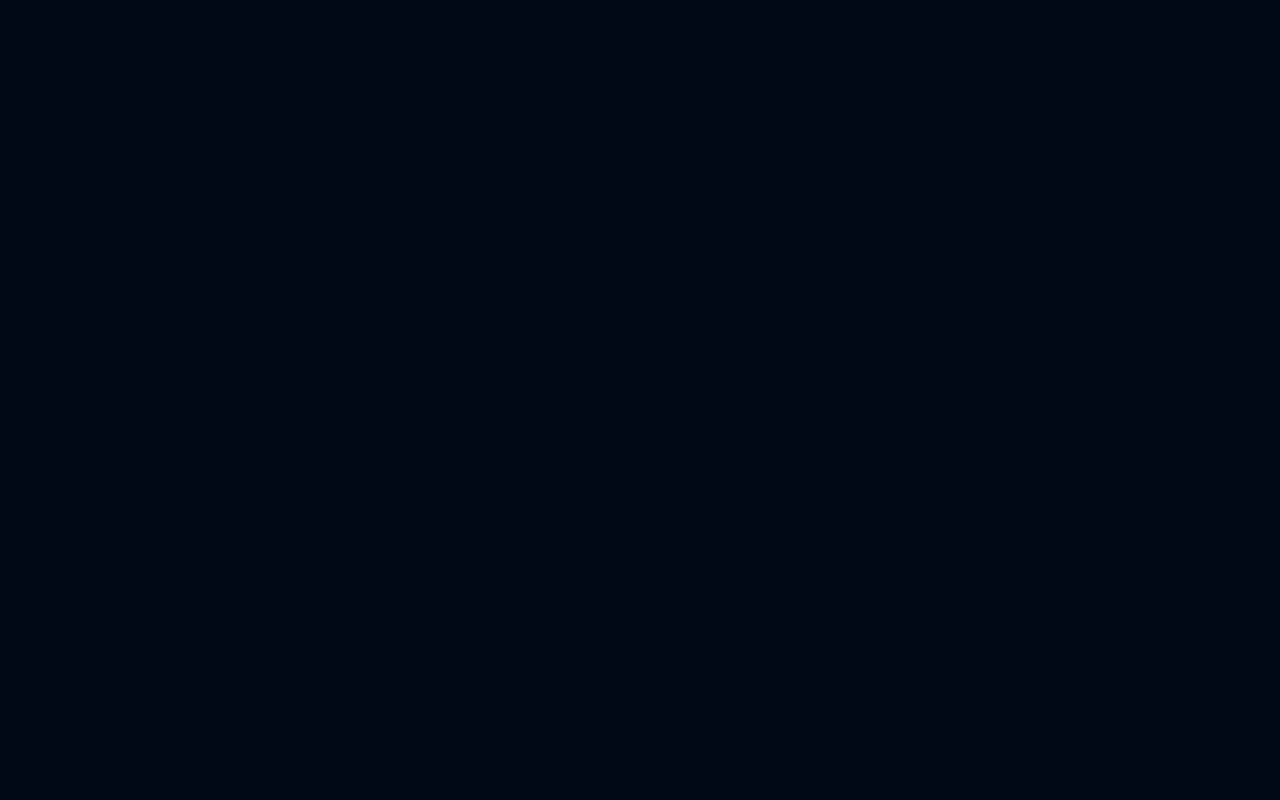
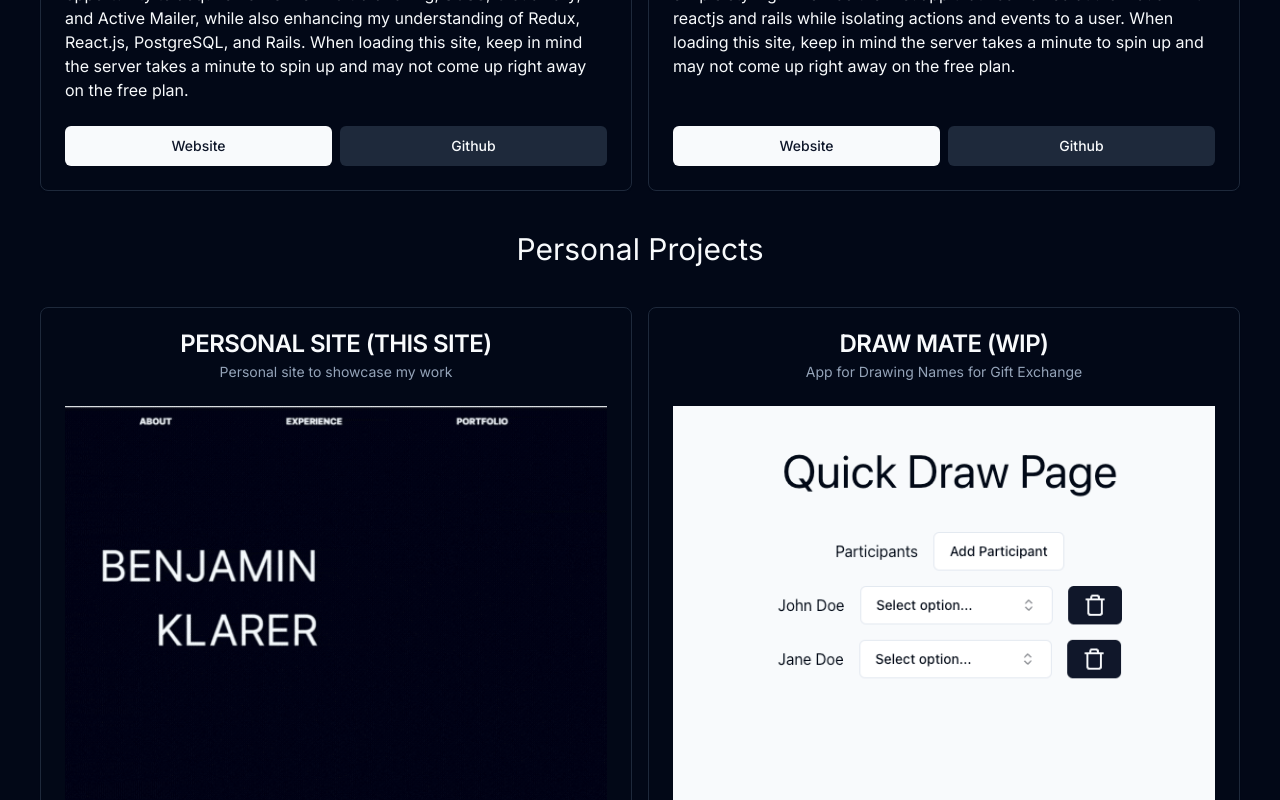
Before and after one commit to bklarer/personal-site, a Next.js app: page /portfolio in a window 1280 px wide. Shown: the part 1720-2520 px from the top of the page. Before the commit the page ends 976 px from the top, so only its background shows below. Built offline with nearby package versions, Linux system fonts and the light colour scheme.

Commit message:
Adjust project page

```diff
--- a/app/layout.tsx
+++ b/app/layout.tsx
@@ -25,14 +25,11 @@ export default function RootLayout({
   sheet?: React.ReactNode;
 }) {
   return (
-    <html lang="en">
+    <html lang="en" className="bg-background">
       <head />
 
       <body
-        className={cn(
-          inter.className,
-          "bg-background mt-[100px] md:mt-16 px-5 md:px-10"
-        )}
+        className={cn(inter.className, "mt-[100px] md:mt-16 px-5 md:px-10")}
       >
         <ThemeProvider attribute="class" defaultTheme="dark">
           <Header />
--- a/components/PortfolioCard.tsx
+++ b/components/PortfolioCard.tsx
@@ -21,6 +21,8 @@ interface PortfolioProps {
   alt: string;
   website: string;
   github: string;
+  github2?: string;
+  privateRepo?: boolean;
 }
 
 const PortfolioCard = ({
@@ -33,6 +35,8 @@ const PortfolioCard = ({
   alt,
   website,
   github,
+  github2,
+  privateRepo = false,
 }: PortfolioProps) => {
   const openWindow = (link: string) => {
     window.open(link, "_blank");
@@ -57,19 +61,31 @@ const PortfolioCard = ({
       </CardContent>
       <CardFooter className="mt-auto">
         {" "}
+        {privateRepo ? (
+          <div>Private</div>
+        ) : (
           <div className="flex gap-2 w-full">
-          {" "}
-          <Button onClick={() => openWindow(website)} className="flex-1">
+            <div className="flex-1">
+              <Button className="w-full" onClick={() => openWindow(website)}>
                 Website
-          </Button>{" "}
+              </Button>
+            </div>
+            <div className="flex flex-1 gap-2">
               <Button
+                className="w-full"
                 onClick={() => openWindow(github)}
                 variant="secondary"
-            className="flex-1"
               >
-            Github
+                Github {github2 && "1"}
               </Button>
+              {github2 && (
+                <Button variant="secondary" className="w-full">
+                  Github 2
+                </Button>
+              )}
             </div>
+          </div>
+        )}
       </CardFooter>
     </Card>
   );
--- a/components/PortfolioGrid.tsx
+++ b/components/PortfolioGrid.tsx
@@ -1,48 +1,14 @@
 import PortfolioCard from "@/components/PortfolioCard";
+import personalPortfolio from "../data/projects/personal-projects.json";
 
-const portfolio = [
-  {
-    title: "Personal Site (this site)",
-    description: "Personal site to showcase my work",
-    image: "/personal-site.gif",
-    username: null,
-    password: null,
-    notes:
-      "I created this site to showcase a little about myself and share my journey into software engineering. I created a minimalistic design to show small pieces of what I have learned from my professional experience in programming. I used Next.js, Tailwind CSS, and TypeScript to build this site and deployed it to vercel.",
-    alt: "Personal Site Photo",
-    website: "https://benjaminklarer.com",
-    github: "https://github.com/bklarer/personal-site",
-  },
-  {
-    title: "Firm Management App",
-    description: "Schedule Tasks within a firm",
-    image: "/firm-management.png",
-    username: "testing",
-    password: "test",
-    notes:
-      "For my capstone project at Flatiron School, I developed an internal management application aimed at improving task assignment processes within an organization. This project afforded me the opportunity to acquire new skills in Git branching, SCSS, Cloudinary, and Active Mailer, while also enhancing my understanding of Redux, React.js, PostgreSQL, and Rails. When loading this site, keep in mind the server takes a minute to spin up and may not come up right away on the free plan.",
-    alt: "Firm Management App Photo",
-    website: "https://firm-management.onrender.com/",
-    github: "https://github.com/bklarer/firm-management",
-  },
-  {
-    title: "Event App",
-    description: "App to schedule events and see who is going",
-    image: "/event-app.png",
-    username: "testing",
-    password: "test",
-    notes:
-      "I created an event app during my attendance at Flatiron School to create events and track attendance. Through this app I learned global state management with Redux and used Bootstrap for some simple styling. This was the first app that I combined authorization with reactjs and rails while isolating actions and events to a user. When loading this site, keep in mind the server takes a minute to spin up and may not come up right away on the free plan.",
-    alt: "Event App Photo",
-    website: "https://event-app-26zc.onrender.com/",
-    github: "https://github.com/bklarer/event-app",
-  },
-];
+//TODO: Optimize photos and change format
 
 const PortfolioGrid = () => {
   return (
-    <div className="grid gap-4 sm:grid-cols-2 lg:grid-cols-3 grid-flow-row lg:mt-[150px] mt-[50px]">
-      {portfolio.map((project, index) => {
+    <div className="lg:mt-[150px] mt-[50px]">
+      <h2 className="text-3xl text-center">Commercial Projects</h2>
+      <div className="grid gap-4 sm:grid-cols-2 2xl:grid-cols-4 grid-flow-row mt-10">
+        {personalPortfolio.map((project, index) => {
           return (
             <PortfolioCard
               key={index}
@@ -55,9 +21,33 @@ const PortfolioGrid = () => {
               alt={project.alt}
               website={project.website}
               github={project.github}
+              github2={project.github2}
+              privateRepo={project.privateRepo}
             />
           );
         })}
+      </div>
+      <h2 className="text-3xl text-center mt-10">Personal Projects</h2>
+      <div className="grid gap-4 sm:grid-cols-2 2xl:grid-cols-4 grid-flow-row mt-10">
+        {personalPortfolio.map((project, index) => {
+          return (
+            <PortfolioCard
+              key={index}
+              title={project.title}
+              description={project.description}
+              image={project.image}
+              username={project.username}
+              password={project.password}
+              notes={project.notes}
+              alt={project.alt}
+              website={project.website}
+              github={project.github}
+              github2={project.github2}
+              privateRepo={project.privateRepo}
+            />
+          );
+        })}
+      </div>
     </div>
   );
 };
--- /dev/null
+++ b/data/projects/personal-projects.json
@@ -0,0 +1,51 @@
+[
+  {
+    "title": "Personal Site (this site)",
+    "description": "Personal site to showcase my work",
+    "image": "/personal-site.gif",
+    "username": null,
+    "password": null,
+    "notes": "I created this site to showcase a little about myself and share my journey into software engineering. I created a minimalistic design to show small pieces of what I have learned from my professional experience in programming. I used Next.js, Tailwind CSS, and TypeScript to build this site and deployed it to vercel.",
+    "alt": "Personal Site Photo",
+    "website": "https://benjaminklarer.com",
+    "github": "https://github.com/bklarer/personal-site",
+    "privateRepo": false
+  },
+  {
+    "title": "Draw Mate (WIP)",
+    "description": "App for Drawing Names for Gift Exchange",
+    "image": "/draw-mate.png",
+    "username": null,
+    "password": null,
+    "notes": "The app is a work in progress and is being built to help people draw names for gift exchanges. I am using Next.js, Shadcn, Tailwind CSS, and TypeScript to build the frontend. The backend is being build with Rails and PostgreSQL. I am using Render to deploy the backend and Vercel to deploy the frontend. The project is still in the early stages but most of the backend is done, and I'm starting on the frontend.",
+    "alt": "Personal Site Photo",
+    "website": "https://draw-mate.vercel.app/",
+    "github": "https://github.com/bklarer/draw-mate-frontend",
+    "github2": "https://github.com/bklarer/draw-mate-api",
+    "privateRepo": false
+  },
+  {
+    "title": "Firm Management App",
+    "description": "Schedule Tasks within a firm",
+    "image": "/firm-management.png",
+    "username": "testing",
+    "password": "test",
+    "notes": "For my capstone project at Flatiron School, I developed an internal management application aimed at improving task assignment processes within an organization. This project afforded me the opportunity to acquire new skills in Git branching, SCSS, Cloudinary, and Active Mailer, while also enhancing my understanding of Redux, React.js, PostgreSQL, and Rails. When loading this site, keep in mind the server takes a minute to spin up and may not come up right away on the free plan.",
+    "alt": "Firm Management App Photo",
+    "website": "https://firm-management.onrender.com/",
+    "github": "https://github.com/bklarer/firm-management",
+    "privateRepo": false
+  },
+  {
+    "title": "Event App",
+    "description": "App to schedule events and see who is going",
+    "image": "/event-app.png",
+    "username": "testing",
+    "password": "test",
+    "notes": "I created an event app during my attendance at Flatiron School to create events and track attendance. Through this app I learned global state management with Redux and used Bootstrap for some simple styling. This was the first app that I combined authorization with reactjs and rails while isolating actions and events to a user. When loading this site, keep in mind the server takes a minute to spin up and may not come up right away on the free plan.",
+    "alt": "Event App Photo",
+    "website": "https://event-app-26zc.onrender.com/",
+    "github": "https://github.com/bklarer/event-app",
+    "privateRepo": false
+  }
+]
```
Also changed, not shown: data/projects/commercial-projects.json (added, +51 -0 lines), public/draw-mate.png (added). Lines whose indentation alone changed are shown as unchanged.
